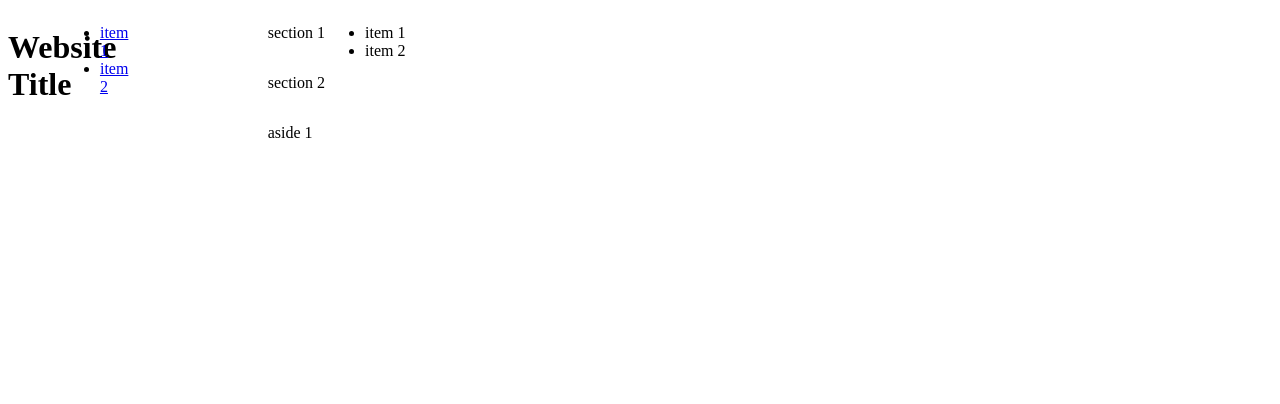
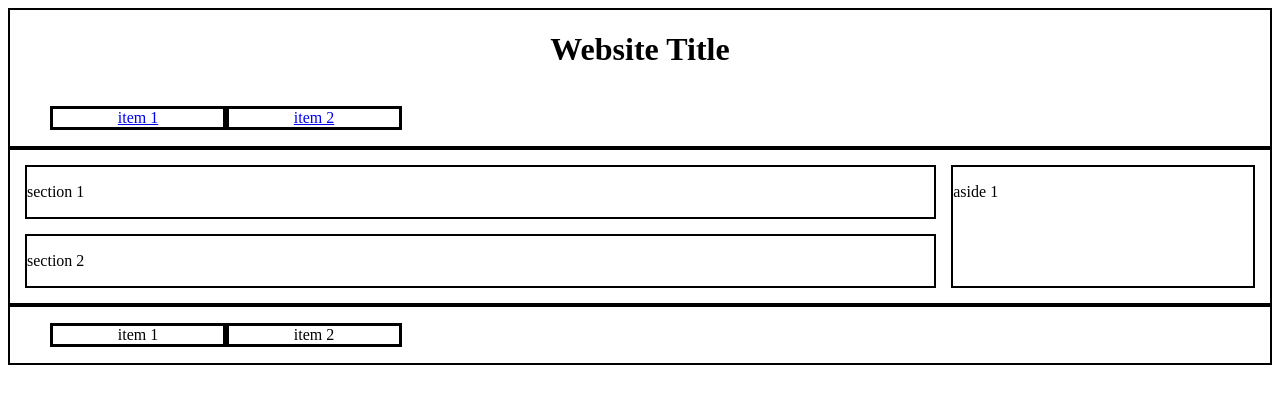
Before and after one commit to rallup/CSSReviewPullar, a plain HTML site: page index.html in a window 1280 px wide. Drawn offline with Linux system fonts and the light colour scheme.

Commit message:
CSS Formatting

```diff
--- a/index.html
+++ b/index.html
@@ -18,10 +18,10 @@
    </header>
    <main>
      <article>
-       <section>
+       <section class="s1">
          <p>section 1</p>
        </section>
-       <section>
+       <section class="s2">
          <p>section 2</p>
        </section>
        <aside>
@@ -31,7 +31,7 @@
    </main>
    <footer>
      <nav>
-       <ul>
+       <ul class="menu">
          <li>item 1</li>
          <li>item 2</li>
        </ul>
--- a/style.css
+++ b/style.css
@@ -1,20 +1,65 @@
 body {
   display: flex;
+  flex-direction: column;
 
 }
 
 header {
   display: grid;
-  grid-template-columns: 20% 20% 20% 20% 20%;
-  grid-template-rows: 20% 20% 20%;
+  border: solid black 2px
+
+}
+header > h1 {
+  text-align: center
+}
+article {
+  display: grid;
+  grid-template-columns: 15px 3fr 15px 1fr 15px;
+  grid-template-rows: 15px auto 15px auto 15px;
+  border: solid black 2px
+
+}
+.s1 {
+ grid-column-start: 2;
+  grid-column-end: 3;
+  grid-row-start: 2;
+  grid-row-end: 3;
+  border: solid black 2px
 }
 
-article {
-  display: grid;
+.s2 {
+ grid-column-start: 2;
+  grid-column-end: 3;
+  grid-row-start: 4;
+  grid-row-end: 5;
+  border: solid black 2px
 }
 
+aside {
+  grid-column-start: 4;
+  grid-column-end: 5;
+  grid-row-start: 2;
+  grid-row-end: 5;
+  border: solid black 2px
+}
+
+.menu {
+  display: flex;
+  flex-wrap: wrap;
+  flex-direction: row;
+  justify-content: flex-start
+}
+
+.menu > li {
+  width: 150px;
+  list-style: none;
+  border: solid black;
+  padding: 0px 10px 0px 10px;
+  text-align: center
+}
 footer {
   display: grid;
+  border: solid black 2px
 }
 
 nav {
```
